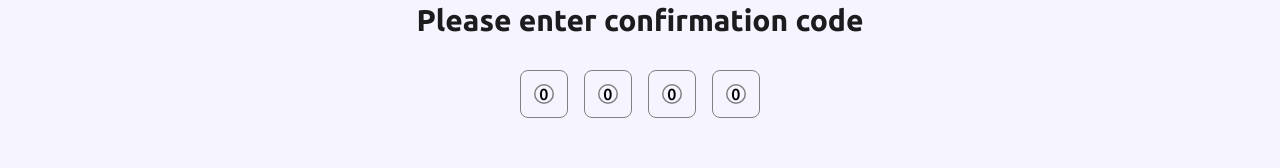
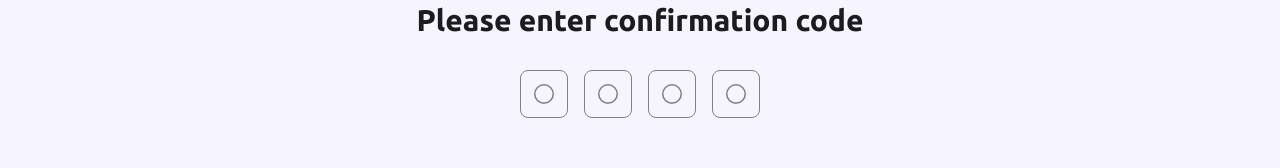
Before and after one commit to krisgsnv/neobank, a React app: page /loan/1/code in a window 1280 px wide. Shown: the part 579-747 px from the top of the page. Built offline with nearby package versions, Linux system fonts and the light colour scheme.

Commit message:
add onfirmation code keypress handling

```diff
--- a/src/components/containers/sections/Confirmation/index.tsx
+++ b/src/components/containers/sections/Confirmation/index.tsx
@@ -1,21 +1,74 @@
-import { useState } from "react";
+import { useState, useEffect } from "react";
 import "./style.scss";
+import classNames from "classnames";
+
+type CodeNumType = number | null;
+
+interface Code {
+  value: CodeNumType[];
+  error: boolean;
+}
 
 const Confirmation = (): JSX.Element => {
-  const [code] = useState<Array<number | null>>(
-    new Array(4).fill(0)
-  );
-  const error = false;
+  const numClasses = (num: CodeNumType): string =>
+    classNames("confirmation-code__num", {
+      "confirmation-code__num_active": num
+    });
+
+  const [code, setCode] = useState<Code>({
+    value: new Array(4).fill(null),
+    error: false
+  });
+
+  const addCodeNum = (val: CodeNumType): void => {
+    setCode((prev) => {
+      const index = prev.value.findIndex((num) => num === null);
+      const value = prev.value.map((num, i) => (i === index ? val : num));
+      const error = value.every((num) => num);
+      return { error, value };
+    });
+  };
+
+  const deleteCodeNum = (): void => {
+    setCode((prev) => {
+      const index = prev.value.findLastIndex((num) => num);
+      const value = prev.value.map((num, i) => (i === index ? null : num));
+      const error = value.every((num) => num);
+      return { error, value };
+    });
+  };
+
+  useEffect(() => {
+    const keyDownHandler = (e: KeyboardEvent): void => {
+      const { key } = e;
+      const numericValue = parseInt(key);
+
+      if (!isNaN(numericValue)) {
+        addCodeNum(numericValue);
+      } else if (key === "Backspace") {
+        deleteCodeNum();
+      }
+    };
+    document.addEventListener("keydown", keyDownHandler);
+
+    return () => {
+      document.removeEventListener("keydown", keyDownHandler);
+    };
+  }, []);
 
   return (
     <section className="confirmation">
       <h2 className="confirmation__h2">Please enter confirmation code</h2>
       <div className="confirmation-code confirmation__code">
-        {code.map((num, i) => (
-          <input key={i} type="number" className="confirmation-code__num" defaultValue={0}/>
+        {code.value.map((num, i) => (
+          <div key={i} className={numClasses(num)}>
+            {num}
+          </div>
         ))}
       </div>
-      {error && <p className="confirmation__error">Invalid confirmation code</p>}
+      {code.error && (
+        <p className="confirmation__error">Invalid confirmation code</p>
+      )}
     </section>
   );
 };
--- a/src/components/containers/sections/Confirmation/style.scss
+++ b/src/components/containers/sections/Confirmation/style.scss
@@ -21,10 +21,7 @@
   justify-content: center;
   gap: 1rem;
   &__num {
-    pointer-events: none;
-    -moz-appearance: textfield;
-    appearance: none;
-    text-align: center;
+    @include flex-center;
     font-weight: 500;
     line-height: 1.12;
     letter-spacing: toRem(0.4);
@@ -33,10 +30,6 @@
     height: 3rem;
     border: 1px solid $gray;
     background: transparent url("@/assets/images/code.svg") center no-repeat;
-    &::-webkit-outer-spin-button,
-    &::-webkit-inner-spin-button {
-      -webkit-appearance: none;
-    }
     &_active {
       border: 1px solid #3182ce;
       font-size: toRem(20);
```
